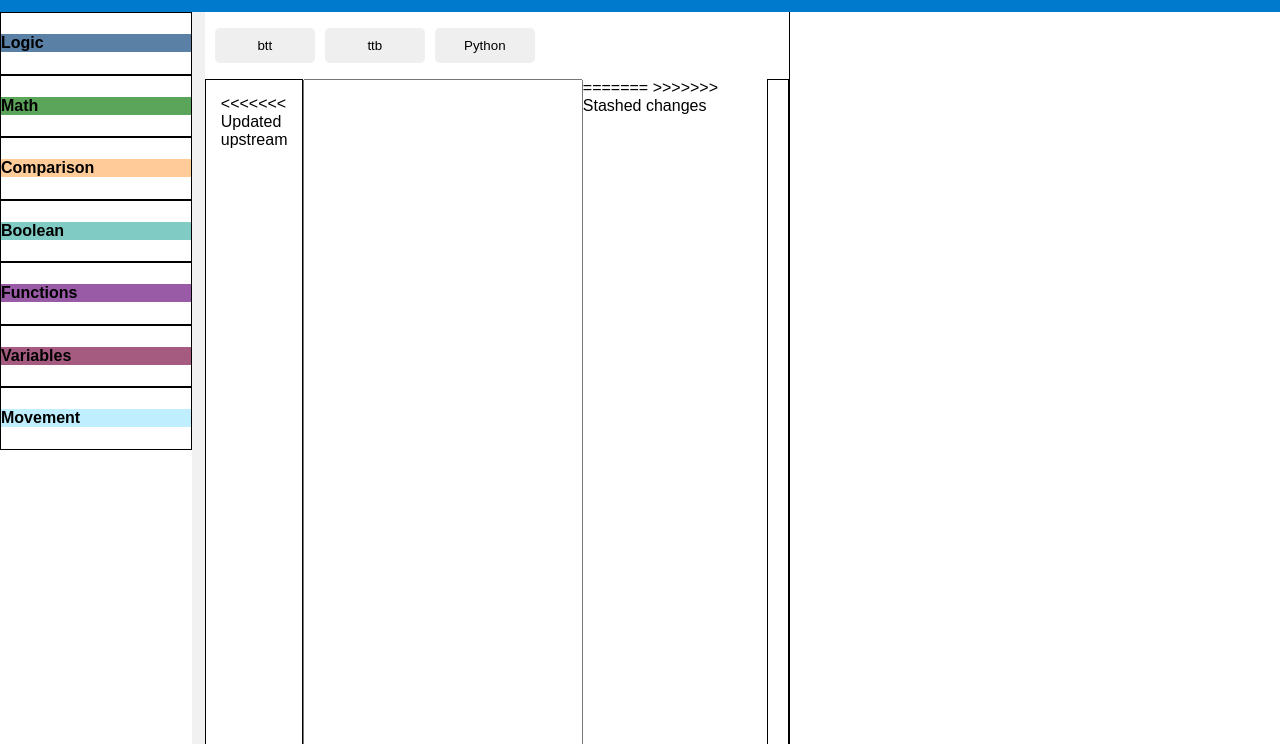
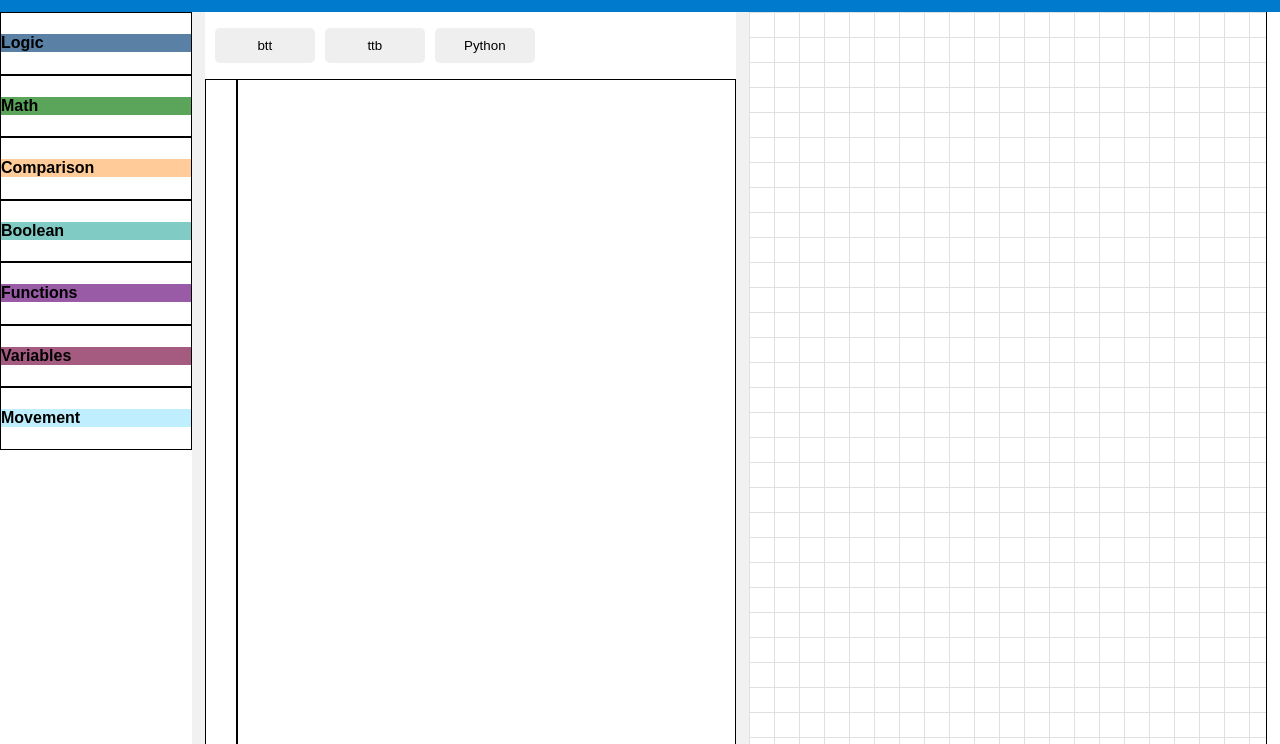
Before and after one commit to JoyousMadhat2002/Group-6-Capstone-, a plain HTML site: page index.html in a window 1280 px wide. Shown: the part 56-800 px from the top of the page. Drawn offline with nearby package versions, Linux system fonts and the light colour scheme.

Commit message:
Made a few styling changes

```diff
--- a/index.html
+++ b/index.html
@@ -95,14 +95,6 @@
                         <!-- Block code input area -->
                         <div class="code-lines">
 
-<<<<<<< Updated upstream
-                    </div>
-                    <div class="results">
-                        <div class="python-code-result" id="python-code-result">
-                            <!-- Python text input area -->
-                            <textarea id="pythontext" class="textarea"></textarea>
-=======
->>>>>>> Stashed changes
                         </div>
 
                         <div class="block-code-result" id="box-container" data-blockDepth=0>
```
